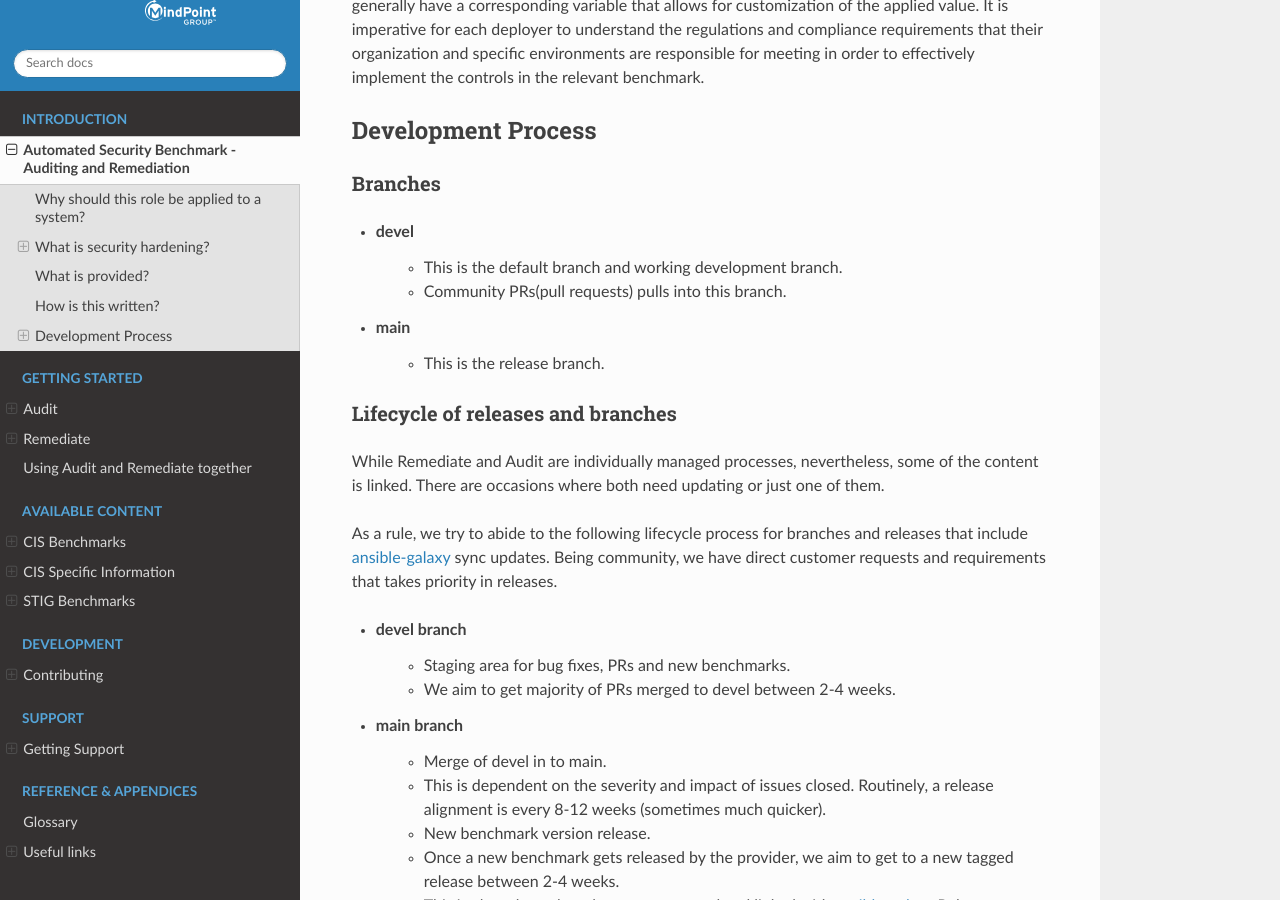
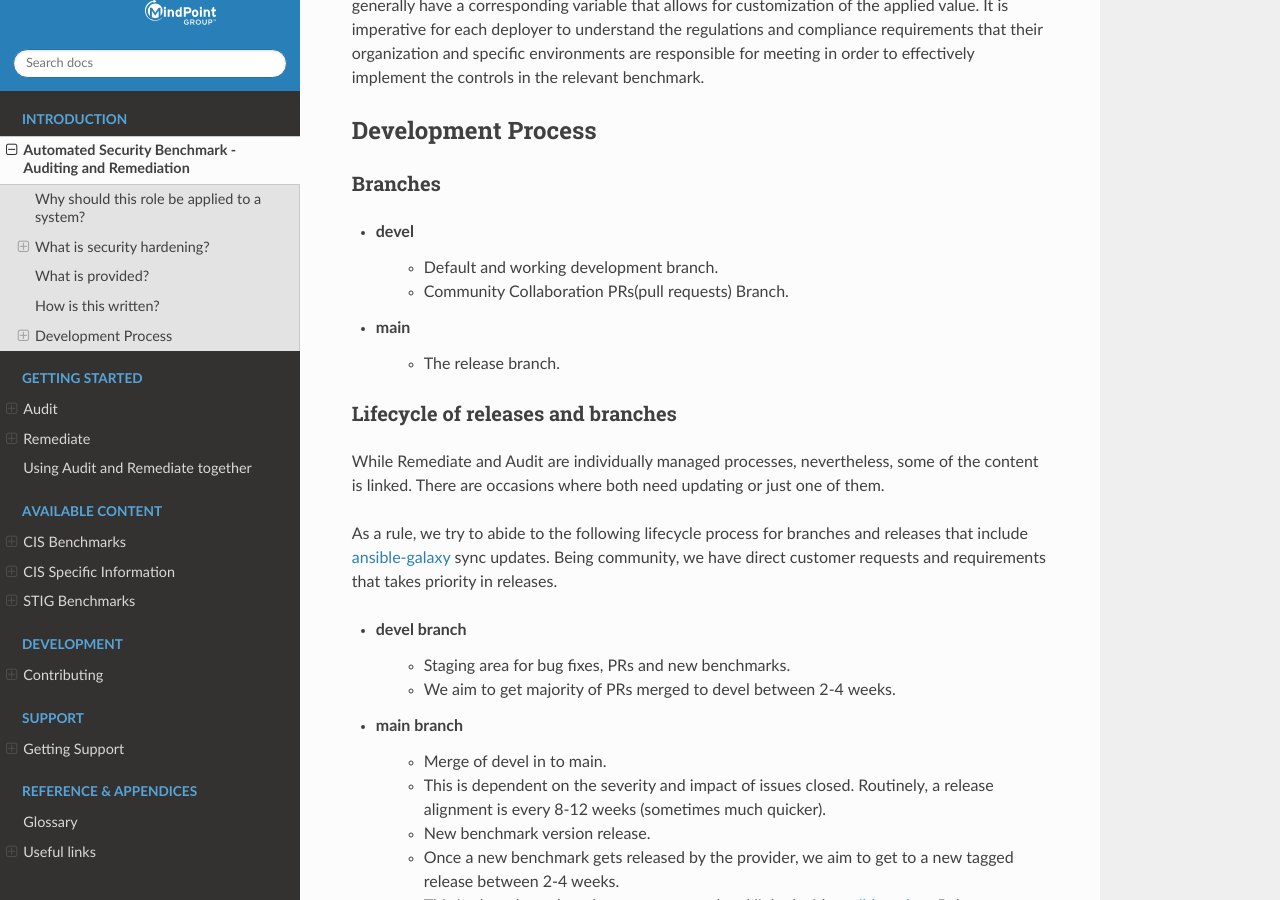
Before and after one commit to ansible-lockdown/MPG-AL-READTHEDOCS, a Sphinx documentation site: the page built from docs/source/intro.rst, in a window 1280 px wide and 900 px high, scrolled down 2959 px. Built offline with Sphinx 7.4.7 and the Read the Docs theme 2.0.0, drawn with Linux system fonts in a browser that asks for light colours; pages that are not in the unit, such as notebooks, are missing from menus; some of the changed text lies outside the part shown.

Commit message:
Updated intro titles and URLs6
Signed-off-by: Frederick Witty <frederickw@mindpointgroup.com>

```diff
--- a/docs/source/intro.rst
+++ b/docs/source/intro.rst
@@ -42,7 +42,7 @@ Based upon industry recognized benchmarks and best practices, Using leading prod
 
 - Configuration-as-code
 
-  - Assist in bringing your systems/platform into compliance through the use of [Ansible]
+  - Assist in bringing your systems/platform into compliance through the use of Ansible_
   - Audit your current system/platform using GOSS_
 
 - Highly configurable to work with your systems
@@ -120,11 +120,11 @@ Branches
 ^^^^^^^^
 
 - devel
-   - This is the default branch and working development branch.
-   - Community PRs(pull requests) pulls into this branch.
+   - Default and working development branch.
+   - Community Collaboration PRs(pull requests) Branch.
 
 - main
-   - This is the release branch.
+   - The release branch.
 
 Lifecycle of releases and branches
 ^^^^^^^^^^^^^^^^^^^^^^^^^^^^^^^^^^
```
Also changed, not shown: other parts of docs/source/intro.rst (+1 -0 lines).
